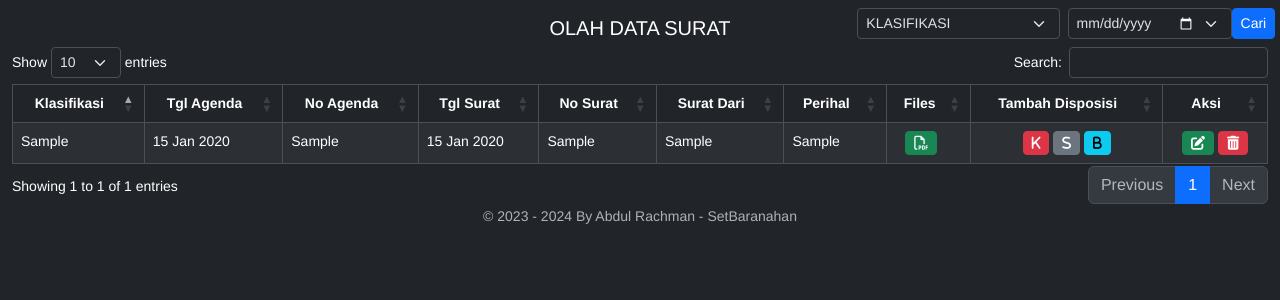
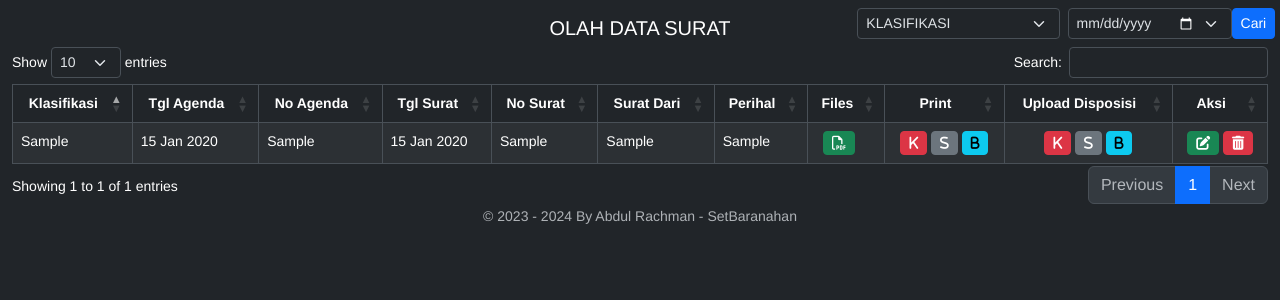
Before and after one commit to nice9uy/surat_tu, a Django app: page /surat/olah_surat/ in a window 1280 px wide. Shown: the part 71-371 px from the top of the page. Run offline with Django 5.2, Linux system fonts and the light colour scheme; tables that the repository leaves empty hold one stand-in row (values such as "Sample post"); lists and menus that the app fills with data are empty; some libraries are stand-ins or nearby versions.

Commit message:
Add feature disposisi

```diff
--- a/templates/modal/disposisi/bagum.html
+++ b/templates/modal/disposisi/bagum.html
@@ -16,25 +16,25 @@
 
                 <div class="col-4">
                   <label for="inputAddress" class="form-label">NO SURAT</label>
-                  <input type="text" class="form-control" id="inputAddress" placeholder="Input Nomor Surat" name="no_surat" disabled value="{{ data.no_surat}}" required />
+                  <input type="text" class="form-control" id="inputAddress" placeholder="Input Nomor Surat" name="no_surat" value="{{ data.no_surat}}" required />
                 </div>
 
-                <div class="col-3">
+                {% comment %} <div class="col-3">
                   <label for="inputAddress" class="form-label">TANGGAL AGENDA</label>
                   <input type="date" class="form-control" id="inputAddress" placeholder="Input Surat Dari" name="surat_dari" required />
-                </div>
+                </div> {% endcomment %}
 
-                <div class="col-4">
+                <div class="col-7">
                   <label for="inputAddress" class="form-label">NO AGENDA </label>
-                  <input type="text" class="form-control" id="inputAddress" placeholder="Input Perihal" name="perihal" required />
+                  <input type="text" class="form-control" id="inputAddress" placeholder="Input Perihal" name="perihal" value="{{ data.no_agenda}}" required />
                 </div>
 
           </div>
 
-          <div style="margin-left: 3rem;" class="text-center  col-11 mt-3">
+          {% comment %} <div style="margin-left: 3rem;" class="text-center  col-11 mt-3">
               <label for="inputAddress" class="form-label">CATATAN </label>
               <input type="text" class="form-control" id="inputAddress" placeholder="Input Perihal" name="perihal" required />
-          </div>
+          </div> {% endcomment %}
 
 
           <div style="margin-left: 3rem;" class="mb-3 mt-3 text-center col-11">
--- a/templates/modal/disposisi/kabadan.html
+++ b/templates/modal/disposisi/kabadan.html
@@ -18,25 +18,24 @@
                 <input type="text" class="form-control" id="inputAddress" placeholder="Input Nomor Surat" name="no_surat" value="{{ data.no_surat }}" required />
               </div>
 
-              <div class="col-3">
+              {% comment %} <div class="col-3">
                 <label for="inputAddress" class="form-label">TANGGAL AGENDA</label>
                 <input type="date" class="form-control" id="inputAddress" placeholder="Input Surat Dari" name="tgl_agenda" required />
-              </div>
-
-              <div class="col-4">
+              </div> {% endcomment %}
+              <div class="col-7">
                 <label for="inputAddress" class="form-label">NO AGENDA</label>
-                <input type="text" class="form-control" id="inputAddress" placeholder="Input Perihal" name="no_agenda" required />
+                <input type="text" class="form-control" id="inputAddress" placeholder="Input Perihal" name="no_agenda"  value="{{ data.no_agenda }}" required />
               </div>
             </div>
 
-            <div style="margin-left: 3rem;" class="text-center col-11 mt-3">
+            {% comment %} <div style="margin-left: 3rem;" class="text-center col-11 mt-3">
               <label for="inputAddress" class="form-label">CATATAN</label>
               <input type="text" class="form-control" id="inputAddress" placeholder="Input Perihal" name="catatan" required />
-            </div>
+            </div> {% endcomment %}
 
             <div style="margin-left: 3rem;" class="mb-3 mt-3 text-center col-11">
               <label for="formFile" class="form-label">UPLOAD DISPOSISI</label>
-              <input class="form-control" type="file" accept=".pdf" id="file_input" name="file_disposisi" />
+              <input class="form-control" type="file" accept=".pdf" id="file_input" name="file_disposisi" required />
             </div>
           </div>
           <div class="modal-footer">
@@ -68,20 +67,10 @@
                 <input type="text" class="form-control" id="inputAddress" placeholder="Input Nomor Surat" name="no_surat" value="{{ data.no_surat }}" required />
               </div>
 
-              <div class="col-3">
-                <label for="inputAddress" class="form-label">TANGGAL AGENDA</label>
-                <input type="date" class="form-control" id="inputAddress" placeholder="Input Surat Dari" name="tgl_agenda" required />
-              </div>
-
               <div class="col-4">
                 <label for="inputAddress" class="form-label">NO AGENDA</label>
                 <input type="text" class="form-control" id="inputAddress" placeholder="Input Perihal" name="no_agenda" value="{{ data.no_agenda }}" required />
               </div>
-            </div>
-
-            <div style="margin-left: 3rem;" class="text-center col-11 mt-3">
-              <label for="inputAddress" class="form-label">CATATAN</label>
-              <input type="text" class="form-control" id="inputAddress" placeholder="Input Perihal" name="catatan" value="{{ data.catatan }}" required />
             </div>
 
             <div style="margin-left: 3rem;" class="mb-3 mt-3 text-center col-11">
--- a/templates/modal/disposisi/sekretariat.html
+++ b/templates/modal/disposisi/sekretariat.html
@@ -15,25 +15,25 @@
 
                 <div class="col-4">
                   <label for="inputAddress" class="form-label">NO SURAT</label>
-                  <input type="text" class="form-control" id="inputAddress" placeholder="Input Nomor Surat" name="no_surat" disabled value="{{ data.no_surat}}" required />
+                  <input type="text" class="form-control" id="inputAddress" placeholder="Input Nomor Surat" name="no_surat" value="{{ data.no_surat}}" required />
                 </div>
 
-                <div class="col-3">
+                {% comment %} <div class="col-3">
                   <label for="inputAddress" class="form-label">TANGGAL AGENDA</label>
                   <input type="date" class="form-control" id="inputAddress" placeholder="Input Surat Dari" name="surat_dari" required />
-                </div>
+                </div> {% endcomment %}
 
-                <div class="col-4">
+                <div class="col-7">
                   <label for="inputAddress" class="form-label">NO AGENDA </label>
-                  <input type="text" class="form-control" id="inputAddress" placeholder="Input Perihal" name="perihal" required />
+                  <input type="text" class="form-control" id="inputAddress" placeholder="Input Perihal" name="perihal" value="{{ data.no_agenda}}" required />
                 </div>
 
           </div>
 
-          <div style="margin-left: 3rem;" class="text-center  col-11 mt-3">
+          {% comment %} <div style="margin-left: 3rem;" class="text-center  col-11 mt-3">
               <label for="inputAddress" class="form-label">CATATAN </label>
               <input type="text" class="form-control" id="inputAddress" placeholder="Input Perihal" name="perihal" required />
-          </div>
+          </div> {% endcomment %}
 
 
           <div style="margin-left: 3rem;" class="mb-3 mt-3 text-center col-11">
--- a/templates/pages/index.html
+++ b/templates/pages/index.html
@@ -42,7 +42,7 @@
           <th class="text-center">Surat Dari</th>
           <th class="text-center">Perihal</th>
           <th class="text-center">Files</th>
-          <th class="text-center">Print</th>
+          <th class="text-center">Disposisi</th>
         </tr>
       </thead>
       <tbody>
--- a/templates/pages/olah_surat.html
+++ b/templates/pages/olah_surat.html
@@ -42,7 +42,8 @@
           <th class="text-center">Surat Dari</th>
           <th class="text-center">Perihal</th>
           <th class="text-center">Files</th>
-          <th class="text-center">Tambah Disposisi</th>
+          <th class="text-center">Print</th>
+          <th class="text-center">Upload Disposisi</th>
           <th class="text-center">Aksi</th>
         </tr>
       </thead>
@@ -61,6 +62,12 @@
               <div style="margin-left: -15px;">
                 <a class="btn btn-success btn-sm fa fa-file-pdf-o" aria-current="page" title="Files" target="_blank" href="/upload/{{ data.upload_file }}"></a>
               </div>
+            </td>
+
+            <td class="text-center gap-2">
+              <button type="button" class="btn btn-danger btn-sm fa-solid fa-k"  data-bs-toggle="modal" data-placement="bottom" title="KABADAN" data-bs-target="#tambah_disposisi_kabadanx{{ data.id }}"></button>
+              <button type="button" class="btn btn-secondary btn-sm fa-solid fa-s"  data-bs-toggle="modal" data-placement="bottom" title="SEKRETARIAT" data-bs-target="#tambah_disposisi_sekretariatx{{ data.id }}"></button>
+              <button type="button" class="btn btn-info btn-sm fa-solid fa-b"  data-bs-toggle="modal" data-placement="bottom" title="BAG UMUM" data-bs-target="#tambah_disposisi_bagumx{{ data.id }}"></button>
             </td>
 
 
```
Also changed, not shown: surat_tu_app/migrations/0001_initial.py, surat_tu_app/migrations/0002_rename_no_surat_disposisidb_disposisi.py (deleted), surat_tu_app/migrations/0003_remove_disposisidb_dbsurat_disposisidb_no_surat.py (deleted), surat_tu_app/migrations/0004_alter_disposisidb_id.py (deleted).
